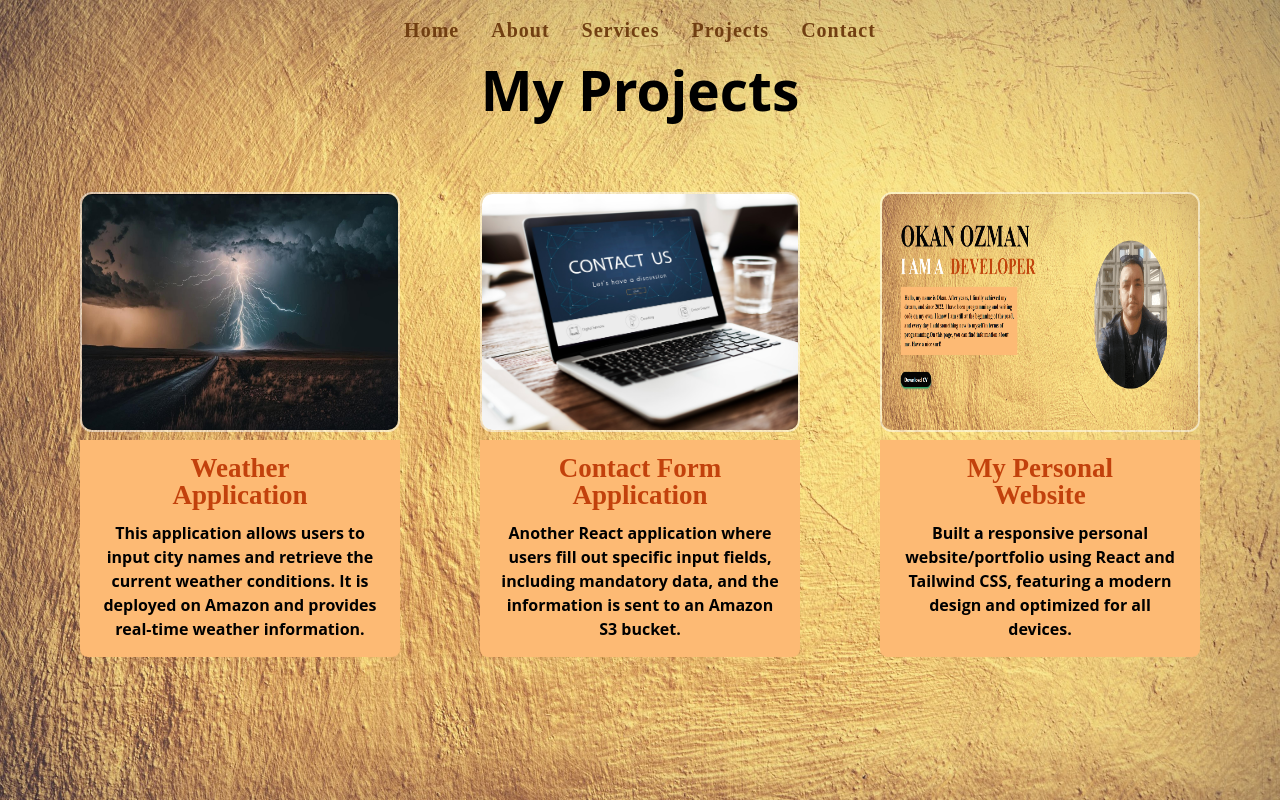
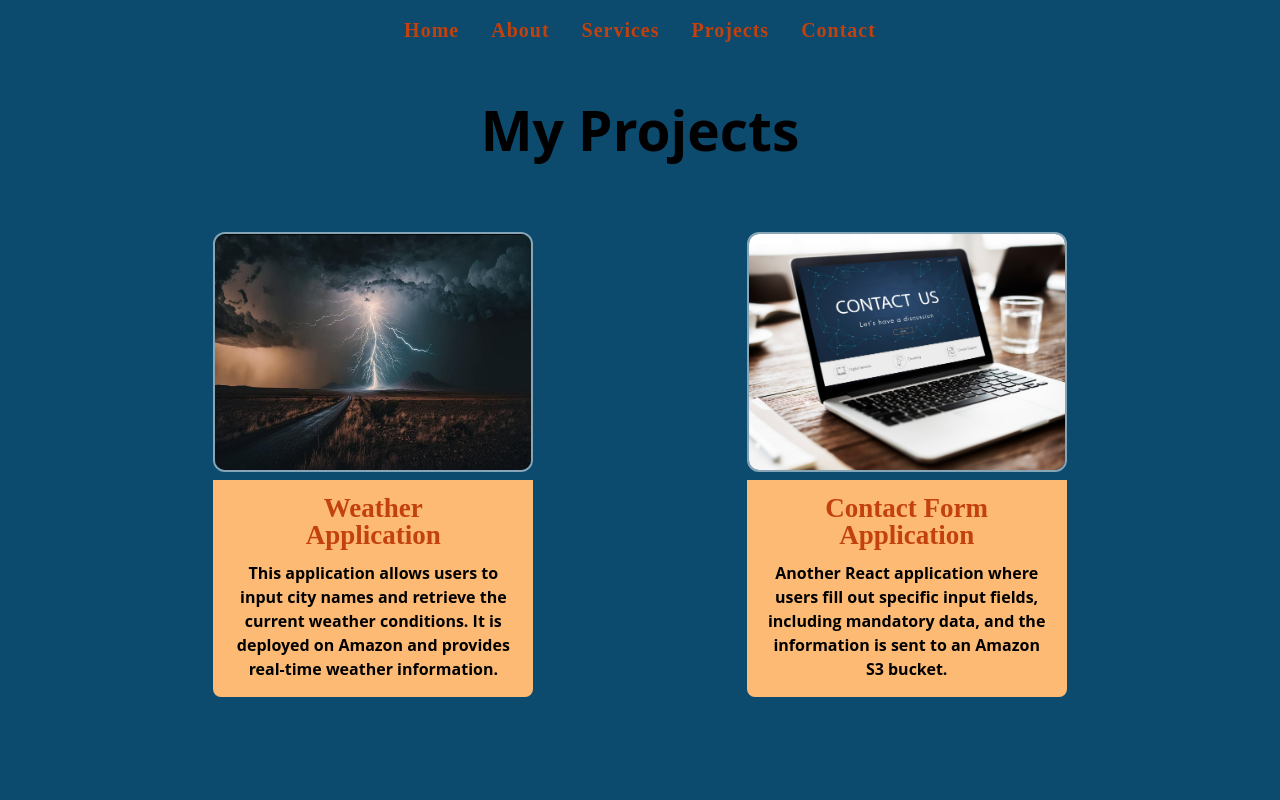
Before and after one commit to okanozman-create/my-personal-website, a React (Vite) app: page /projects in a window 1280 px wide. Built offline with nearby package versions, Linux system fonts and the light colour scheme.

Commit message:
Updated CSS

```diff
--- a/src/App.jsx
+++ b/src/App.jsx
@@ -12,7 +12,7 @@ import Projects from "./pages/Projects";
 
 const App = () => {
   return (
-    <div className="bg-gray-950 bg-backImg bg-cover bg-no-repeat bg-top overflow-hidden min-h-screen">
+    <div className=   " bg-sky-900 bg-cover bg-no-repeat bg-top overflow-hidden min-h-screen">
       <BrowserRouter>
         <Navbar />
         <Routes>
--- a/src/components/Navbar.jsx
+++ b/src/components/Navbar.jsx
@@ -11,8 +11,8 @@ const Navbar = () => {
     <>
       <nav className="w-full" >
 
-        <div className="p-4">
-        <ul className="flex flex-col items-center lg:flex-row  gap-y-1 lg:gap-x-8 text-yellow-900 lg:justify-center font-semibold  font-secondary text-sm lg:text-xl tracking-wider">
+        <div className="p-1  lg:p-4">
+        <ul className="flex flex-col items-center lg:flex-row  gap-y-1 lg:gap-x-8 text-orange-700 lg:justify-center font-semibold  font-secondary text-sm lg:text-xl tracking-wider">
           <li>
             <Link to="/" className="anmBorder">Home</Link>
           </li>
--- a/src/pages/Contact.jsx
+++ b/src/pages/Contact.jsx
@@ -22,7 +22,7 @@ const Contact = () => {
       <div className="container mx-auto py-6">
         <div className="">
           <h1 className="lg:mb-15 mb-10 mt-2 text-center text-[30px] font-bold leading-[0.8] lg:mb-20 lg:mt-5 lg:text-[55px]">
-            Contact details
+            Contact Details
           </h1>
 
           <ul className="flex flex-col items-center gap-y-10 lg:flex-row lg:items-center lg:justify-around">
@@ -93,7 +93,7 @@ const Contact = () => {
               <div>
                 {" "}
                 <span className="mb-4 text-sm font-bold lg:text-2xl">
-                  +90 5333381535
+                  +90 533-338-15-35
                 </span>
               </div>
             </li>
--- a/src/pages/Projects.jsx
+++ b/src/pages/Projects.jsx
@@ -1,48 +1,34 @@
-
 import ImgCont from "../assets/contactImg.jpg";
 import ImgWeath from "../assets/ImgWeather.jpg";
-import  ImgPort from  "../assets/imagePortf2.png"
+
 
 const Projects = () => {
   return (
-    <section  >
-      {/* <div className="container mx-auto"> */}
-
-      <h1 className="text-[30px] font-bold leading-[0.8] lg:text-[55px] m text-center mb-10 lg:mb-20">
+    <section>
+      <h1 className="m mb-10 mt-0 lg:mt-10 text-center text-[30px] font-bold leading-[0.8] lg:mb-20 lg:text-[55px]">
         My Projects
       </h1>
 
       <div className="flex flex-col items-center gap-y-10 lg:flex-row lg:items-center lg:justify-evenly">
+        <div className="">
+          <div className="group relative mb-2 h-40 w-60 overflow-hidden rounded-xl border-2 border-white/50 lg:h-60 lg:w-80">
+            <div className="absolute z-40 h-full w-full transition-all duration-300 group-hover:bg-black/70"></div>
 
-
-        <div className="">
-          {/* ımages */}
-          <div
-            className="group relative overflow-hidden border-2 border-white/50 rounded-xl    h-40 w-60   lg:h-60 lg:w-80 mb-2 "
-            // onClick={() =>
-            //   (window.location.href =
-            //     "https://master2.d35m01a902r94k.amplifyapp.com/")
-            // }
-          >
-            {/* overlay */}
-            <div className="group-hover:bg-black/70 w-full h-full absolute z-40 transition-all duration-300 "></div>
-            {/* img */}
             <img
-              className="group-hover:scale-125 transition-all duration-500 h-60 w-80"
+              className="h-60 w-80 transition-all duration-500 group-hover:scale-125"
               src={ImgWeath}
               alt=""
             />
-            {/* pretitile */}
-            <div className="absolute -bottom-full left-20  group-hover:bottom-16 lg:group-hover:bottom-24 transition-all duration-500 z-50 ">
+
+            <div className="absolute -bottom-full left-20 z-50 transition-all duration-500 group-hover:bottom-16 lg:group-hover:bottom-24">
               <span className="text-gradient">Full-Stack Deployment</span>
             </div>
-
           </div>
           <div>
-            <div className="w-60 lg:w-80  text-black text-center ">
-              <p className="font-primary font-bold text-base  bg-orange-300 p-4 rounded-b-lg">
+            <div className="w-60 text-center text-black lg:w-80">
+              <p className="rounded-b-lg bg-orange-300 p-4 font-primary text-base font-bold">
                 <span
-                  className="font-secondary text-[18px] lg:text-[27px] font-bold text-orange-700  cursor-grab   after:mt-1 after:content-[''] after:block after:h-1 after:w-full after:bg-[#009e66] after:scale-x-0 after:origin-left after:transition-transform after:delay-200 after:ease-linear hover:after:scale-x-100"
+                  className="cursor-grab font-secondary text-[18px] font-bold text-orange-700 after:mt-1 after:block after:h-1 after:w-full after:origin-left after:scale-x-0 after:bg-[#009e66] after:transition-transform after:delay-200 after:ease-linear after:content-[''] hover:after:scale-x-100 lg:text-[27px]"
                   onClick={() =>
                     (window.location.href =
                       "https://master2.d35m01a902r94k.amplifyapp.com/")
@@ -51,104 +37,52 @@ const Projects = () => {
                   Weather <br /> Application
                   <br />
                 </span>{" "}
-                <span className="hidden lg:inline">This application allows users to input city names and retrieve
-                the current weather conditions. It is deployed on Amazon and
-                provides real-time weather information.</span>
+                <span className="hidden lg:inline">
+                  This application allows users to input city names and retrieve
+                  the current weather conditions. It is deployed on Amazon and
+                  provides real-time weather information.
+                </span>
               </p>
             </div>
           </div>
         </div>
 
         <div className="">
-          {/* ımages */}
+          <div className="group relative h-40 w-60 overflow-hidden rounded-xl border-2 border-white/50 lg:h-60 lg:w-80">
+            <div className="absolute z-40 h-full w-full transition-all duration-300 group-hover:bg-black/70"></div>
 
-          <div
-            className="group relative overflow-hidden border-2 border-white/50 rounded-xl  h-40 w-60   lg:h-60 lg:w-80"
-
-          >
-            {/* overlay */}
-            <div className="group-hover:bg-black/70 w-full h-full absolute z-40 transition-all duration-300 "></div>
-            {/* img */}
             <img
-              className="group-hover:scale-125 transition-all duration-500 h-60 w-80"
+              className="h-60 w-80 transition-all duration-500 group-hover:scale-125"
               src={ImgCont}
               alt=""
             />
-            {/* pretitile */}
-            <div className="absolute -bottom-full left-20  group-hover:bottom-16 lg:group-hover:bottom-24   transition-all duration-500 z-50 ">
-              <span className="text-gradient ">Full-Stack Deployment</span>
+
+            <div className="absolute -bottom-full left-20 z-50 transition-all duration-500 group-hover:bottom-16 lg:group-hover:bottom-24">
+              <span className="text-gradient">Full-Stack Deployment</span>
             </div>
-
           </div>
-          <div className="w-60 lg:w-80  text-black text-center mt-2">
-            <p className="font-primary font-bold text-base  bg-orange-300 p-4 rounded-b-lg">
+          <div className="mt-2 w-60 text-center text-black lg:w-80">
+            <p className="rounded-b-lg bg-orange-300 p-4 font-primary text-base font-bold">
               <span
-                className="font-secondary text-[18px] lg:text-[27px] font-bold text-orange-700 cursor-grab after:mt-1 after:content-[''] after:block after:h-1 after:w-full after:bg-[#009e66] after:scale-x-0 after:origin-left after:transition-transform after:delay-200 after:ease-linear hover:after:scale-x-100"
+                className="cursor-grab font-secondary text-[18px] font-bold text-orange-700 after:mt-1 after:block after:h-1 after:w-full after:origin-left after:scale-x-0 after:bg-[#009e66] after:transition-transform after:delay-200 after:ease-linear after:content-[''] hover:after:scale-x-100 lg:text-[27px]"
                 onClick={() =>
                   (window.location.href =
                     "https://master.d73081eebwwdg.amplifyapp.com/")
                 }
               >
-                Contact Form<br/>Application
-
+                Contact Form
+                <br />
+                Application
               </span>{" "}
-
-              <span className="hidden lg:inline">   Another React application where users fill out specific input
-              fields, including mandatory data, and the information is sent to
-              an Amazon S3 bucket.</span>
+              <span className="hidden lg:inline">
+                {" "}
+                Another React application where users fill out specific input
+                fields, including mandatory data, and the information is sent to
+                an Amazon S3 bucket.
+              </span>
             </p>
           </div>
         </div>
-
-        {/* aaaaaaaaaaaaaaaaaaa */}
-
-        <div className="">
-
-
-          <div
-            className="group relative overflow-hidden border-2 border-white/50 rounded-xl  h-40 w-60   lg:h-60 lg:w-80"
-
-          >
-
-            <div className="group-hover:bg-black/70 w-full h-full absolute z-40 transition-all duration-300 ">
-
-              <img
-                className="group-hover:scale-125 transition-all duration-500 h-60 w-80"
-                src={ImgPort}
-                alt=""
-              />
-            </div>
-
-
-            <div className="absolute -bottom-full left-20  group-hover:bottom-16 lg:group-hover:bottom-24 transition-all duration-500 z-50 ">
-              <span className="text-gradient">Full-Stack Deployment</span>
-            </div>
-
-          </div>
-          <div className="w-60 lg:w-80  text-black text-center mt-2">
-            <p className="font-primary font-bold text-base  bg-orange-300 p-4 rounded-b-lg ">
-              <span
-                className="font-secondary text-[18px] lg:text-[27px] font-bold text-orange-700   cursor-grab   after:mt-1 after:content-[''] after:block after:h-1 after:w-full after:bg-[#009e66] after:scale-x-0 after:origin-left after:transition-transform after:delay-200 after:ease-linear hover:after:scale-x-100"
-                onClick={() =>
-                  (window.location.href =
-                    "https://www.okan-ozman.com/")
-                }
-              >
-                My Personal <br /> Website
-                <br />
-              </span>{" "}
-
-
-              <span className="hidden lg:inline">   Built a responsive personal website/portfolio using React and
-              Tailwind CSS, featuring a modern design and optimized for all
-              devices.</span>
-
-
-            </p>
-          </div>
-        </div>
-
-
       </div>
     </section>
   );
--- a/src/pages/Services.jsx
+++ b/src/pages/Services.jsx
@@ -43,7 +43,7 @@ function Services() {
             initial={{ x: "100%" }}
             animate={{ x: "-100%" }}
             transition={{ duration: 30, ease: "linear", repeat: Infinity }}
-            className="m-2 flex items-center justify-center gap-6 p-5 text-center lg:bg-orange-300"
+            className="m-2 flex items-center justify-center gap-6 p-5 text-center "
           >
             {skills.map((skill, index) => (
               <li key={index} className="">
--- a/tailwind.config.js
+++ b/tailwind.config.js
@@ -8,7 +8,7 @@ export default {
     fontFamily: {
       primary: 'Open Sans',
       secondary: 'Montserrat',
-      tertiary: 'Merriweather',
+      tertiary: 'DM Sans',
       familyRob: 'Roboto',
     },
     container: {
```
Also changed, not shown: src/pages/About.jsx (+104 -24 lines), src/pages/Home.jsx (+8 -10 lines), 1 other file (tests, documents, lock files or other folders).
